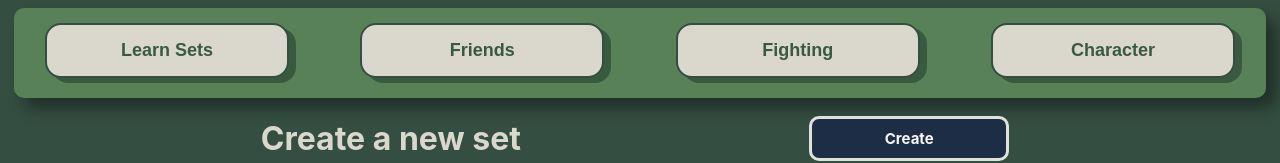
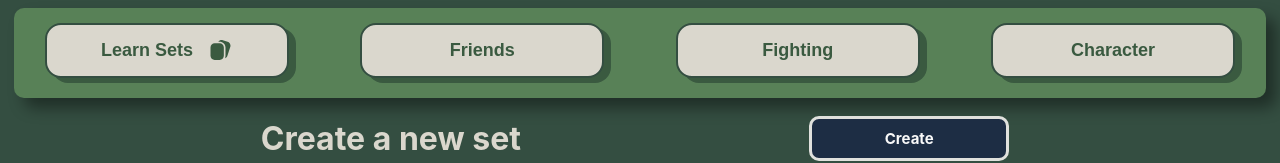
Before and after one commit to ToppTobi/Quiz-Project, an Angular app: page /createSet in a window 1280 px wide. Shown: the top 163 px of the page. Built offline with nearby package versions, Linux system fonts and the light colour scheme.

Commit message:
Added a Icon to the nav bar

```diff
--- a/angular.json
+++ b/angular.json
@@ -21,6 +21,8 @@
             ],
             "tsConfig": "tsconfig.app.json",
             "assets": [
+                "src/favicon.ico",
+                "src/assets",
               {
                 "glob": "**/*",
                 "input": "public"
--- a/src/components/app/app.component.css
+++ b/src/components/app/app.component.css
@@ -30,6 +30,9 @@ header {
 }
 
 .nav-btn {
+  display: flex;
+  justify-items: center;
+  justify-content: center;
   width: 80%;
   padding: 15px;
   font-size: 18px;
@@ -51,3 +54,9 @@ header {
 .nav-btn:hover {
   background-color: rgb(199, 198, 189);
 }
+
+.nav-icon-image {
+  display: flex;
+  height: 20px;
+  padding-left: 15px;
+}
--- a/src/components/app/app.component.html
+++ b/src/components/app/app.component.html
@@ -2,14 +2,16 @@
   <div class="nav-container">
     <ul class="nav-list">
       <div class="nav-cardsets">
-        <button class="nav-btn" [routerLink]="'/learnSets'">Learn Sets</button>
-
+        <button class="nav-btn" [routerLink]="'/learnSets'">
+          Learn Sets
+          <img ngSrc="assets/icons/cards-blank.svg" alt="Cards Icon" class="nav-icon-image" height="25" width="25">
+        </button>
       </div>
       <div class="nav-friends">
         <button class="nav-btn" [routerLink]="'/cards'">Friends</button>
       </div>
-      <div class="nav-fight" [routerLink]="'/createSet'">
-        <button class="nav-btn">Fighting</button>
+      <div class="nav-fight">
+        <button class="nav-btn" [routerLink]="'/createSet'">Fighting</button>
       </div>
       <div class="nav-character">
         <button class="nav-btn">Character</button>
--- a/src/components/app/app.component.ts
+++ b/src/components/app/app.component.ts
@@ -1,5 +1,5 @@
 import {Component} from '@angular/core';
-import {NgForOf, NgIf} from "@angular/common";
+import {NgForOf, NgIf, NgOptimizedImage} from "@angular/common";
 import {FormsModule} from "@angular/forms";
 import {RouterLink, RouterOutlet} from "@angular/router";
 
@@ -7,7 +7,7 @@ import {RouterLink, RouterOutlet} from "@angular/router";
 @Component({
   selector: 'app-root',
   standalone: true,
-  imports: [NgForOf, NgIf, FormsModule, RouterOutlet, RouterLink],
+  imports: [NgForOf, NgIf, FormsModule, RouterOutlet, RouterLink, NgOptimizedImage],
   templateUrl: './app.component.html',
   styleUrl: './app.component.css',
 
```
Also changed, not shown: src/assets/icons/cards-blank.svg (added).
